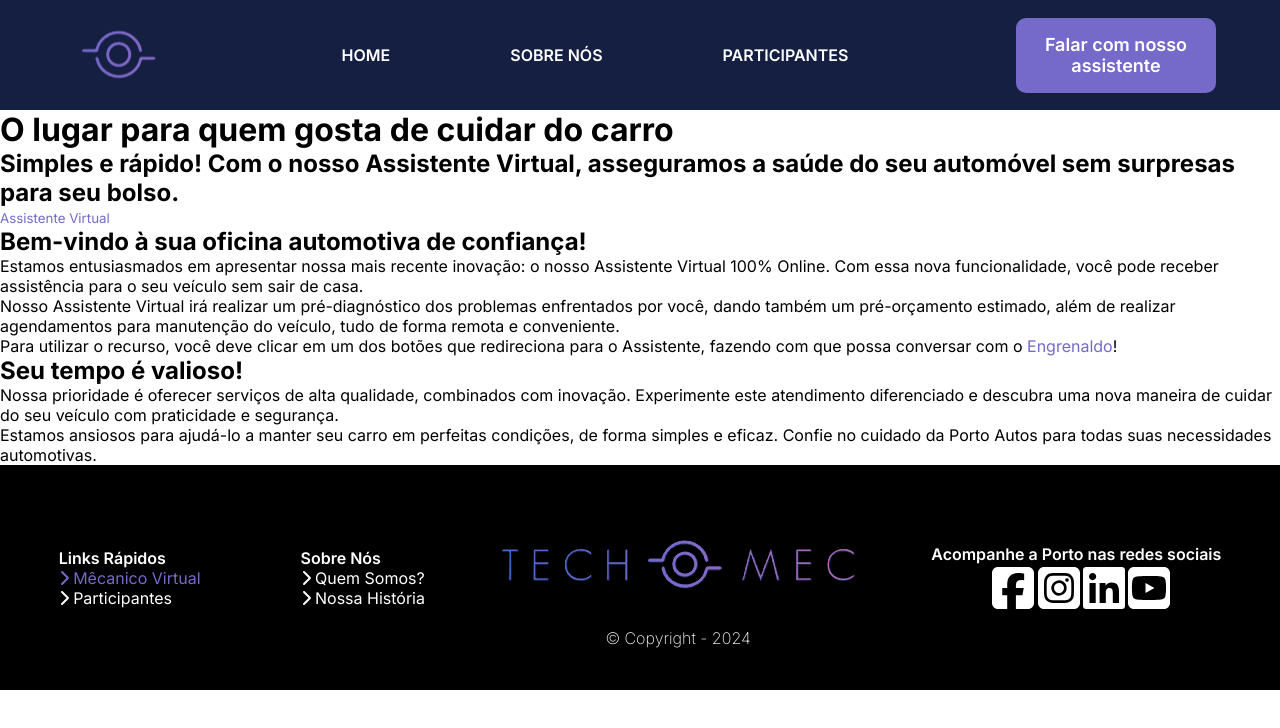
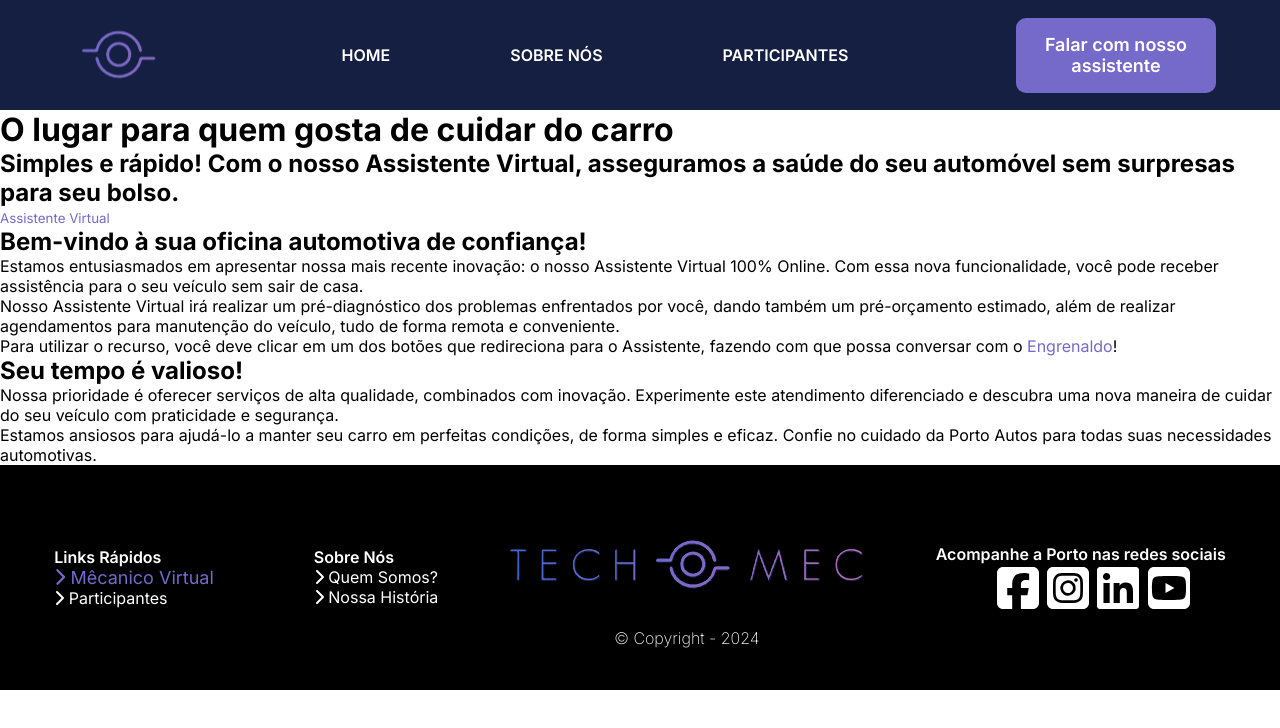
Before and after one commit to victoraugustogfavaro/tech-mec, a React (Vite) app in the folder tech-mec/: page / in a window 1280 px wide. In both pictures the pointer is over the button "Mêcanico Virtual". Shown: the top 728 px of the page. Built offline with nearby package versions, Linux system fonts and the light colour scheme.

Commit message:
Atualização de transição do footer
Co-authored-by: felipeclarindo <fglpc2@gmail.com>
Co-authored-by: jenniesuzuki <jenniferkaorisuzuki@gmail.com>

```diff
--- a/tech-mec/src/styles/components/Botao.module.css
+++ b/tech-mec/src/styles/components/Botao.module.css
@@ -47,6 +47,7 @@
 
 .botaoFooter:hover {
   color: #7569C9;
+  font-size: 18px;
 }
 
 .botaoRepositorio {
--- a/tech-mec/src/styles/components/Footer.module.css
+++ b/tech-mec/src/styles/components/Footer.module.css
@@ -14,11 +14,12 @@
 
 .icones:hover{
     color: #7569C9;
+    transform: scale(1.1);
 }
 
 .containerIcones {
   display: flex;
-  gap: 2%;
+  gap: 5%;
   color: #fff;
 }
 
--- a/tech-mec/src/styles/components/MenuFooter.module.css
+++ b/tech-mec/src/styles/components/MenuFooter.module.css
@@ -17,5 +17,6 @@
 }
 
 .links:hover {
+  font-size: 18px;
     color: #7569C9;
 }
```
